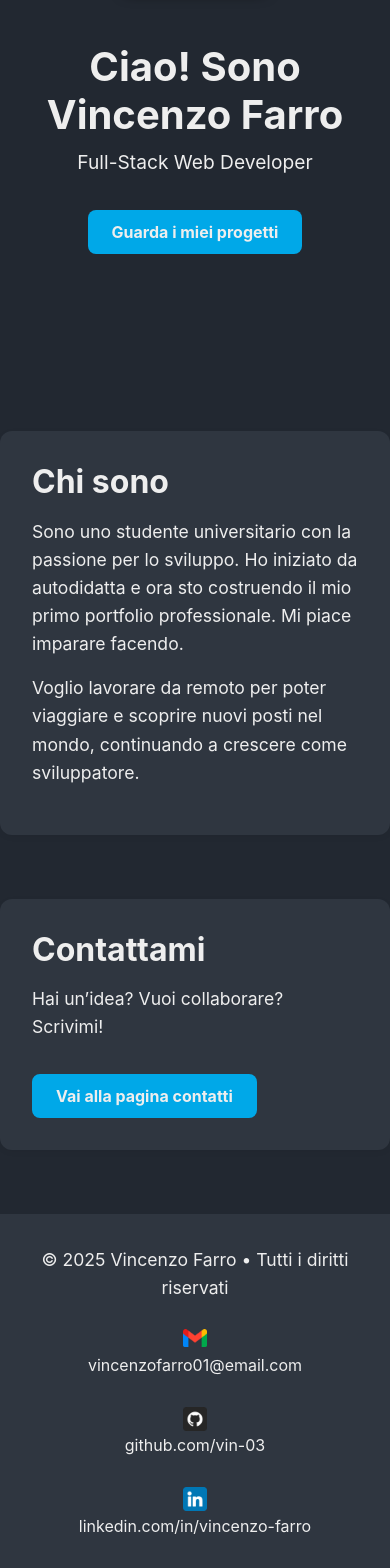
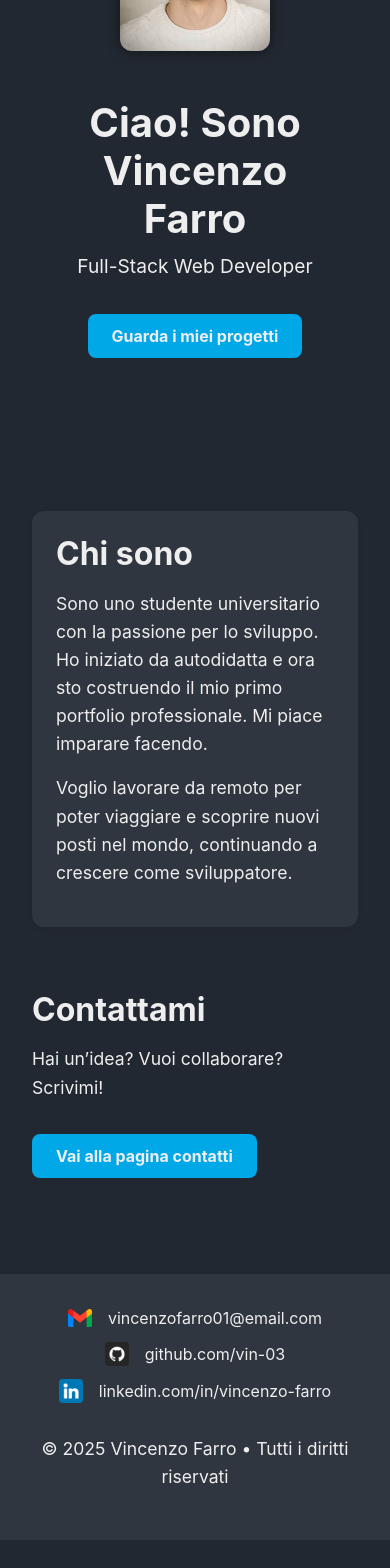
Before and after one commit to vin-03/personal-portfolio-nextjs-vincenzfarro, a Next.js app: page / in a window 390 px wide. Shown: the part 418-1986 px from the top of the page. After the commit the page ends 1958 px from the top, so only its background shows below. Built offline with nearby package versions, Linux system fonts and the light colour scheme.

Commit message:
c12 - minor design changings

```diff
--- a/src/app/page.jsx
+++ b/src/app/page.jsx
@@ -4,7 +4,7 @@ import fotoProfilo from "/public/imgs/myimg.png";
 
 export default function Home() {
     return (
-        <main className="page-home">
+        <main className="page-home page-container">
             <section className="hero">
                 <div className="hero-content">
                     <Image
@@ -39,7 +39,7 @@ export default function Home() {
                 </p>
             </section>
 
-            <section className="card contact-preview">
+            <section className="contattami">
                 <h2>Contattami</h2>
                 <p>Hai un’idea? Vuoi collaborare? Scrivimi!</p>
                 <a href="/contact" className="btn">
--- a/src/app/projects/page.jsx
+++ b/src/app/projects/page.jsx
@@ -16,7 +16,7 @@ export default function ProjectsPage() {
                 <ProjectCard {...projectsData[1]} />
             </section>
 
-            <section className="contact-preview">
+            <section>
                 <h2>Contattami</h2>
                 <p>Hai un’idea? Vuoi collaborare? Scrivimi!</p>
                 <a href="/contact" className="btn">
--- a/src/components/Footer.jsx
+++ b/src/components/Footer.jsx
@@ -2,8 +2,6 @@ export default function Footer() {
     return (
         <footer className="site-footer">
             <div className="footer-content">
-                <p>&copy; 2025 Vincenzo Farro • Tutti i diritti riservati</p>
-
                 <div className="footer-socials">
                     <div className="footer-item">
                         <img src="/imgs/icons/gmail.png" alt="Email" />
@@ -18,6 +16,7 @@ export default function Footer() {
                         <span>linkedin.com/in/vincenzo-farro</span>
                     </div>
                 </div>
+                <p>&copy; 2025 Vincenzo Farro • Tutti i diritti riservati</p>
             </div>
         </footer>
 
--- a/src/styles/hero.css
+++ b/src/styles/hero.css
@@ -29,6 +29,10 @@
     font-size: 1.2rem;
 }
 
+.contattami {
+    padding: 2rem;
+}
+
 @media (max-width: 600px) {
     .hero-content {
         flex-direction: column;
@@ -42,8 +46,11 @@
         margin-bottom: 1rem;
     }
 
-    .section-card {
-        margin: 2rem 1rem;
+    .card {
         padding: 1.5rem;
     }
+
+    .contattami {
+        padding: 0rem;
+    }
 }
--- a/src/styles/layout.css
+++ b/src/styles/layout.css
@@ -7,6 +7,10 @@
     background-color: var(--second-color);
     color: var(--fourth-color);
     position: relative;
+}
+
+.navbar button {
+    margin: 0;
 }
 
 .logo {
@@ -88,31 +92,13 @@
     margin: 0 auto;
 }
 
-.footer-nav {
-    margin: 1rem 0;
-    display: flex;
-    justify-content: center;
-    gap: 1.5rem;
-    flex-wrap: wrap;
-}
-
-.footer-nav a {
-    color: var(--fourth-color);
-    text-decoration: none;
-    font-weight: 500;
-}
-
-.footer-nav a:hover {
-    text-decoration: underline;
-}
-
 /* Sezione social/footer contatti */
 .footer-socials {
-    margin-top: 1.5rem;
     display: flex;
     justify-content: center;
     gap: 2rem;
     flex-wrap: wrap;
+    margin-bottom: 2rem;
 }
 
 .footer-item {
@@ -130,13 +116,13 @@
 /* Responsive per mobile */
 @media (max-width: 600px) {
     .footer-socials {
-        flex-direction: column;
-        align-items: center;
+        flex-direction: row;
+        gap: 0.8rem;
     }
 
     .footer-item {
-        flex-direction: column;
-        gap: 0.3rem;
+        flex-direction: row;
+        gap: 1rem;
     }
 
     .footer-item img {
--- a/src/styles/projects.css
+++ b/src/styles/projects.css
@@ -10,7 +10,7 @@
     object-fit: cover;
 }
 
-.card a {
+.page-projects .card a {
     margin-right: 2rem;
     color: var(--third-color);
 }
--- a/src/styles/resume.css
+++ b/src/styles/resume.css
@@ -1,4 +1,4 @@
-section h2 {
+.page-resume section h2 {
     font-size: 1.8rem;
     margin-bottom: 1rem;
     border-left: 4px solid var(--third-color);
```
Also changed, not shown: src/styles/contact.css (+2 -6 lines).
